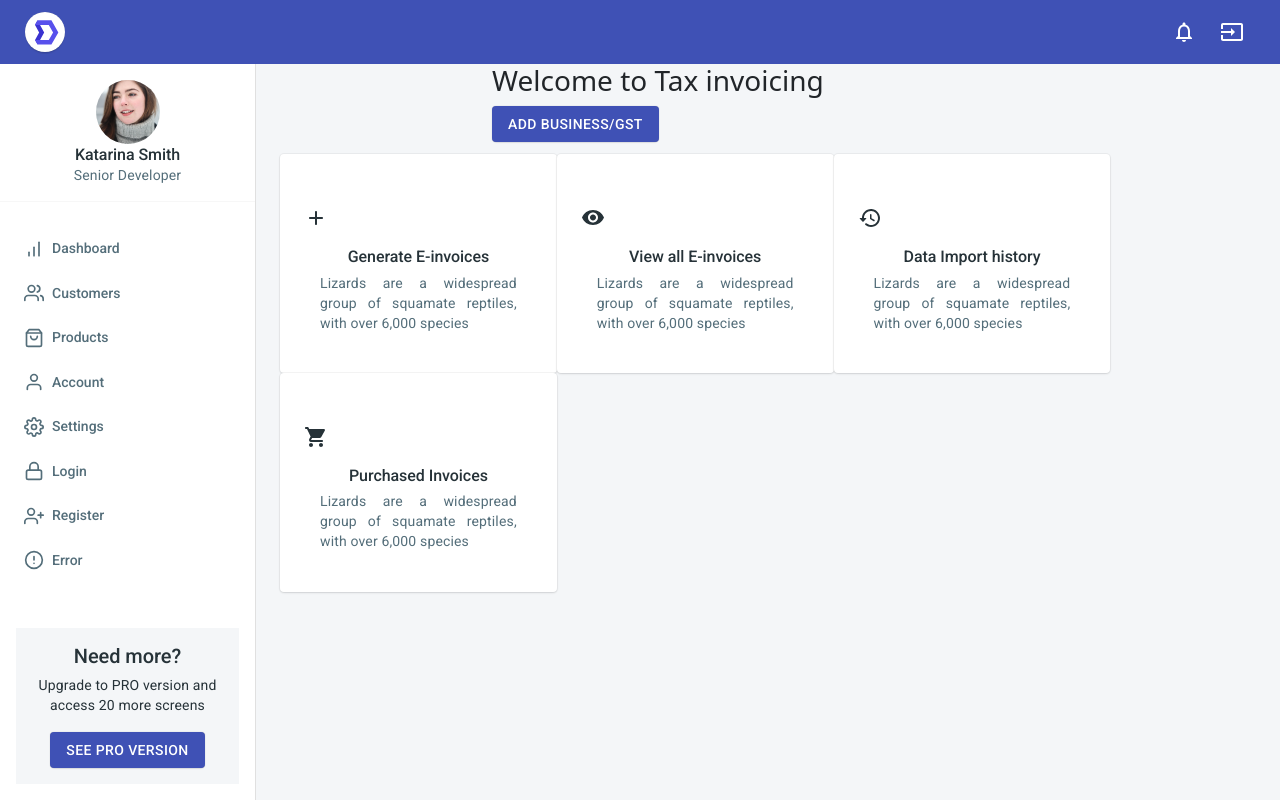
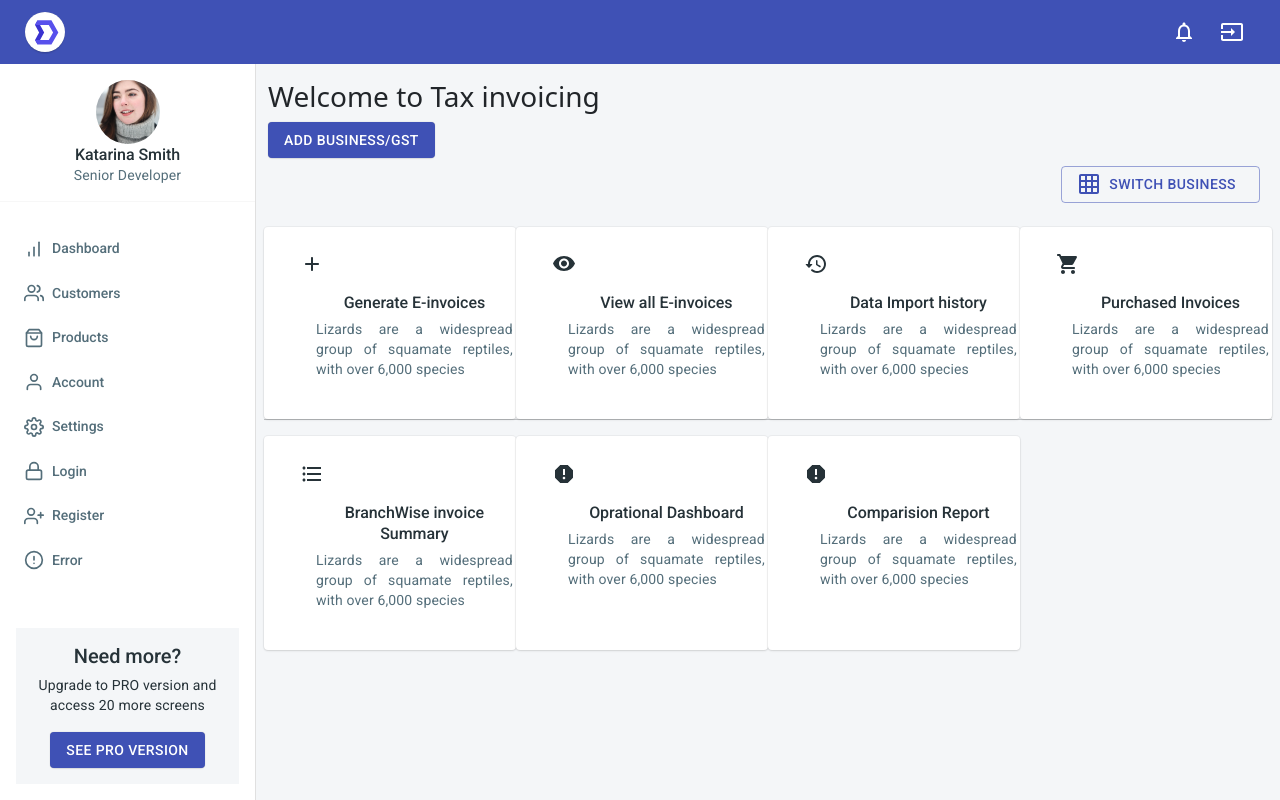
Before and after one commit to mjontop/E-Invoice, a React (Create React App) app: page /app/addBusiness in a window 1280 px wide. Built offline with nearby package versions, Linux system fonts and the light colour scheme.

Commit message:
ade row responsive, and added icons

```diff
--- a/public/index.html
+++ b/public/index.html
@@ -11,7 +11,7 @@
     href="https://fonts.googleapis.com/css?family=Roboto+Mono|Roboto+Slab|Roboto:300,400,500,700" />
   <link href="https://cdn.jsdelivr.net/npm/bootstrap@5.0.0-beta1/dist/css/bootstrap.min.css" rel="stylesheet"
     integrity="sha384-giJF6kkoqNQ00vy+HMDP7azOuL0xtbfIcaT9wjKHr8RbDVddVHyTfAAsrekwKmP1" crossorigin="anonymous">
-  <title>React Material Dashboard</title>
+  <title>Tax E-Invoice</title>
 </head>
 
 <body>
--- a/src/components/Add-E-inviocing/AddBusiness.js
+++ b/src/components/Add-E-inviocing/AddBusiness.js
@@ -1,6 +1,6 @@
 import React from 'react';
 import {
-  Container,
+  // Container,
   Button,
   Dialog,
   makeStyles,
@@ -14,19 +14,22 @@ import {
   CardContent,
   CardActionArea,
   Typography,
-  SvgIcon
+  SvgIcon,
+  Box
 } from '@material-ui/core';
 import AddRoundedIcon from '@material-ui/icons/AddRounded';
 import VisibilityRoundedIcon from '@material-ui/icons/VisibilityRounded';
 import HistoryRoundedIcon from '@material-ui/icons/HistoryRounded';
 import ShoppingCartRoundedIcon from '@material-ui/icons/ShoppingCartRounded';
+import GridOnIcon from '@material-ui/icons/GridOn';
+import FormatListBulletedIcon from '@material-ui/icons/FormatListBulleted';
+import ReportIcon from '@material-ui/icons/Report';
 
 const useStyles = makeStyles((theme) => ({
   root: {
     '& > *': {
       margin: theme.spacing(3),
-      width: '25ch',
-      'margin-top': '50px'
+      width: '25ch'
     },
     media: {
       height: 0,
@@ -49,11 +52,24 @@ const Addbusiness = () => {
 
   return (
     <>
-      <Container maxWidth="sm">
+      <div className="container my-3">
         <h3>Welcome to Tax invoicing</h3>
         <Button variant="contained" color="secondary" onClick={handleOpen}>
           Add Business/GST
         </Button>
+        <Box display="flex" flexDirection="row-reverse">
+          <Box p={1}>
+            <Button
+              variant="outlined"
+              color="secondary"
+              onClick={handleOpen}
+              p={2}
+            >
+              <SvgIcon component={GridOnIcon} />
+              <span className="px-2"> Switch Business</span>
+            </Button>
+          </Box>
+        </Box>
 
         <Dialog
           fullWidth
@@ -117,16 +133,9 @@ const Addbusiness = () => {
             </Button>
           </DialogActions>
         </Dialog>
-      </Container>
-      <Grid
-        container
-        direction="row"
-        justify="center"
-        alignItems="center"
-        className="m-4"
-      >
-        <Grid container item xs={12} spacing={3}>
-          <Card className={classes.root}>
+      </div>
+      <div className="row m-2">
+        <Card className={`${classes.root} col-md-3 col-12`}>
           <CardActionArea>
             <CardMedia>
               <SvgIcon component={AddRoundedIcon} />
@@ -152,7 +161,7 @@ const Addbusiness = () => {
             </CardContent>
           </CardActionArea>
         </Card>
-          <Card className={classes.root}>
+        <Card className={`${classes.root} col-md-3 col-12`}>
           <CardActionArea>
             <CardMedia>
               <SvgIcon component={VisibilityRoundedIcon} />
@@ -178,7 +187,7 @@ const Addbusiness = () => {
             </CardContent>
           </CardActionArea>
         </Card>
-          <Card className={classes.root}>
+        <Card className={`${classes.root} col-md-3 col-12`}>
           <CardActionArea>
             <CardMedia>
               <SvgIcon component={HistoryRoundedIcon} />
@@ -204,7 +213,7 @@ const Addbusiness = () => {
             </CardContent>
           </CardActionArea>
         </Card>
-          <Card className={classes.root}>
+        <Card className={`${classes.root} col-md-3 col-12`}>
           <CardActionArea>
             <CardMedia>
               <SvgIcon component={ShoppingCartRoundedIcon} />
@@ -230,8 +239,86 @@ const Addbusiness = () => {
             </CardContent>
           </CardActionArea>
         </Card>
-        </Grid>
-      </Grid>
+        <hr />
+        <Card className={`${classes.root} col-md-3 col-12`}>
+          <CardActionArea>
+            <CardMedia>
+              <SvgIcon component={FormatListBulletedIcon} />
+            </CardMedia>
+            <CardContent>
+              <Typography
+                gutterBottom
+                variant="h5"
+                component="h2"
+                align="center"
+              >
+                BranchWise invoice Summary
+              </Typography>
+              <Typography
+                variant="body2"
+                color="textSecondary"
+                component="p"
+                align="justify"
+              >
+                Lizards are a widespread group of squamate reptiles, with over
+                6,000 species
+              </Typography>
+            </CardContent>
+          </CardActionArea>
+        </Card>
+        <Card className={`${classes.root} col-md-3 col-12`}>
+          <CardActionArea>
+            <CardMedia>
+              <SvgIcon component={ReportIcon} />
+            </CardMedia>
+            <CardContent>
+              <Typography
+                gutterBottom
+                variant="h5"
+                component="h2"
+                align="center"
+              >
+                Oprational Dashboard
+              </Typography>
+              <Typography
+                variant="body2"
+                color="textSecondary"
+                component="p"
+                align="justify"
+              >
+                Lizards are a widespread group of squamate reptiles, with over
+                6,000 species
+              </Typography>
+            </CardContent>
+          </CardActionArea>
+        </Card>
+        <Card className={`${classes.root} col-md-3 col-12`}>
+          <CardActionArea>
+            <CardMedia>
+              <SvgIcon component={ReportIcon} />
+            </CardMedia>
+            <CardContent>
+              <Typography
+                gutterBottom
+                variant="h5"
+                component="h2"
+                align="center"
+              >
+                Comparision Report
+              </Typography>
+              <Typography
+                variant="body2"
+                color="textSecondary"
+                component="p"
+                align="justify"
+              >
+                Lizards are a widespread group of squamate reptiles, with over
+                6,000 species
+              </Typography>
+            </CardContent>
+          </CardActionArea>
+        </Card>
+      </div>
     </>
   );
 };
```
Lines whose indentation alone changed are shown as unchanged.
